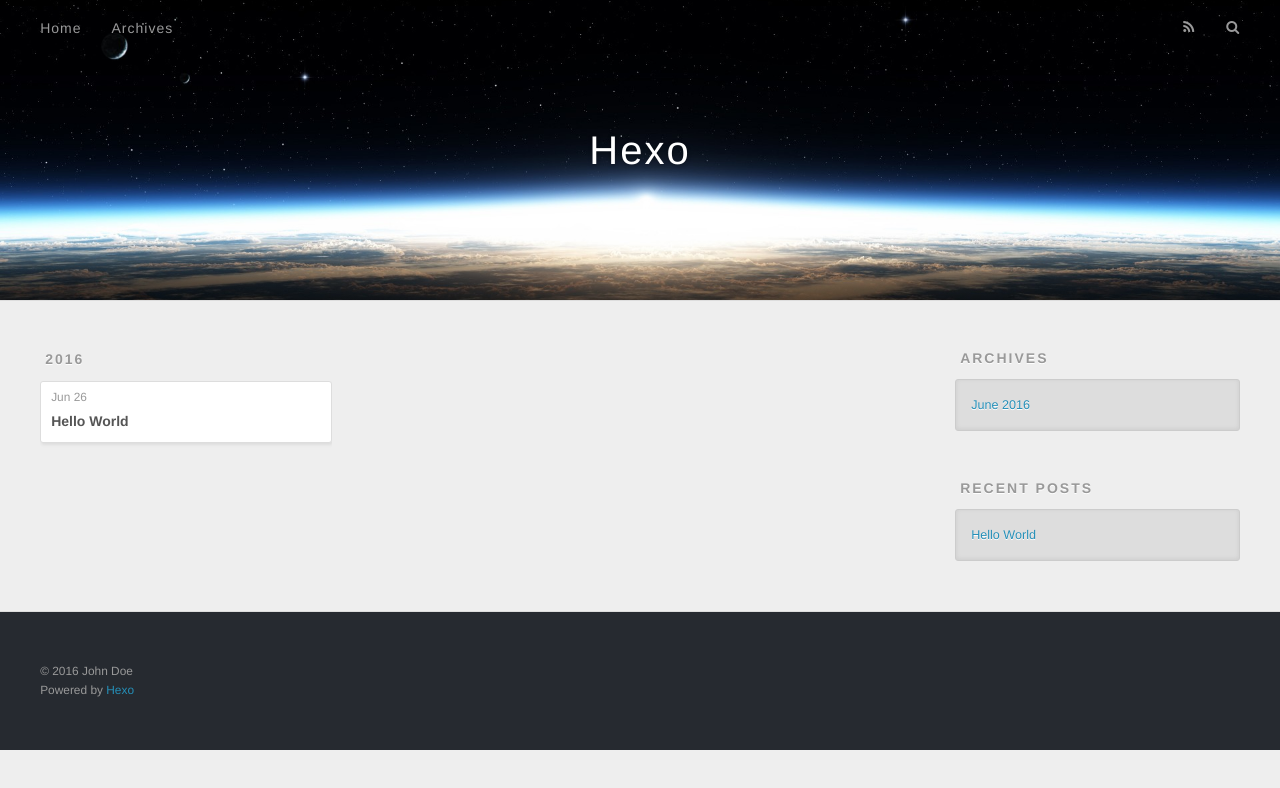
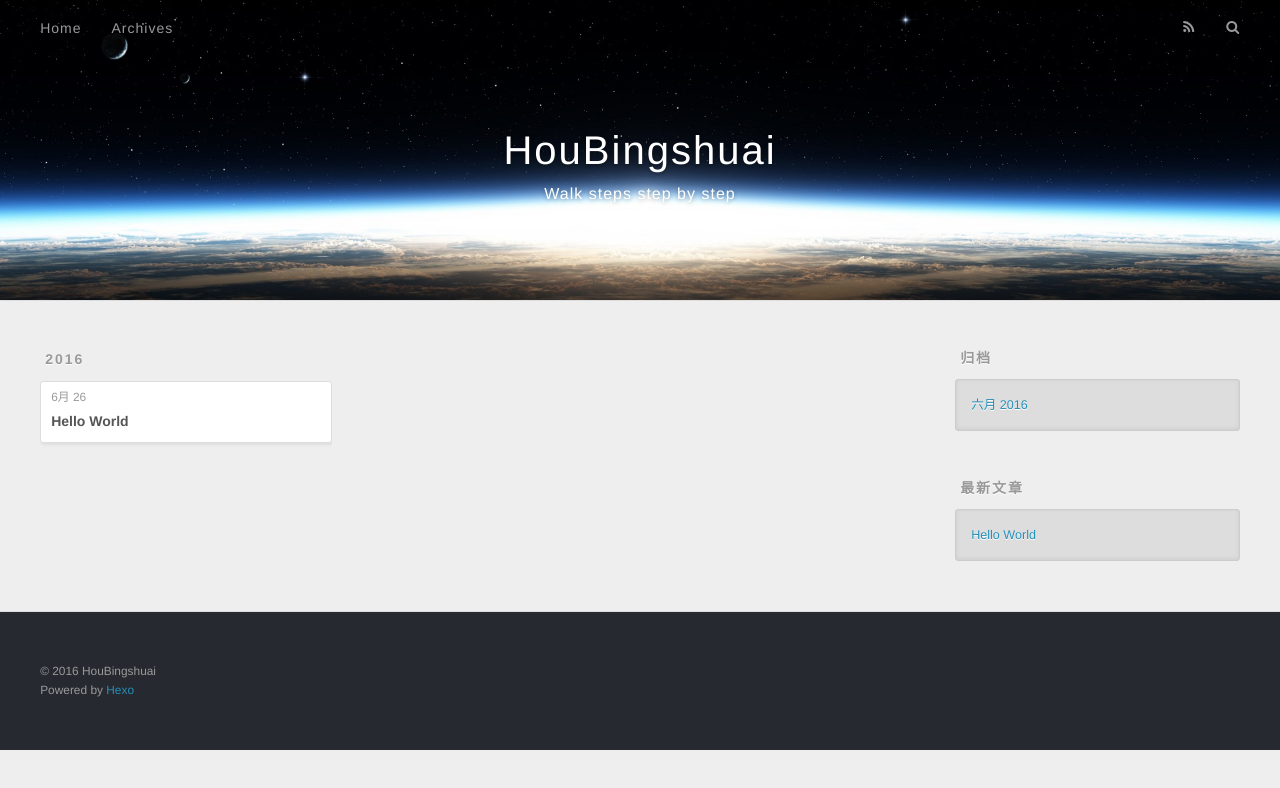
Before and after one commit to Billshuai/Billshuai.github.io, a plain HTML site: page archives/index.html in a window 1280 px wide. Drawn offline with nearby package versions, Linux system fonts and the light colour scheme.

Commit message:
Site updated: 2016-06-26 14:52:40

```diff
--- a/archives/index.html
+++ b/archives/index.html
@@ -3,19 +3,19 @@
 <head>
   <meta charset="utf-8">
 
-  <title>Archives | Hexo</title>
+  <title>归档 | HouBingshuai</title>
   <meta name="viewport" content="width=device-width, initial-scale=1, maximum-scale=1">
-  <meta name="description">
+  <meta name="description" content="android html">
 <meta property="og:type" content="website">
-<meta property="og:title" content="Hexo">
-<meta property="og:url" content="http://yoursite.com/archives/index.html">
-<meta property="og:site_name" content="Hexo">
-<meta property="og:description">
+<meta property="og:title" content="HouBingshuai">
+<meta property="og:url" content="http://houbingshuai.cn/archives/index.html">
+<meta property="og:site_name" content="HouBingshuai">
+<meta property="og:description" content="android html">
 <meta name="twitter:card" content="summary">
-<meta name="twitter:title" content="Hexo">
-<meta name="twitter:description">
+<meta name="twitter:title" content="HouBingshuai">
+<meta name="twitter:description" content="android html">
 
-    <link rel="alternate" href="/atom.xml" title="Hexo" type="application/atom+xml">
+    <link rel="alternate" href="/atom.xml" title="HouBingshuai" type="application/atom+xml">
 
 
     <link rel="icon" href="/favicon.png">
@@ -36,8 +36,12 @@
   <div id="header-outer" class="outer">
     <div id="header-title" class="inner">
       <h1 id="logo-wrap">
-        <a href="/" id="logo">Hexo</a>
+        <a href="/" id="logo">HouBingshuai</a>
       </h1>
+
+        <h2 id="subtitle-wrap">
+          <a href="/" id="subtitle">Walk steps step by step</a>
+        </h2>
 
     </div>
     <div id="header-inner" class="inner">
@@ -53,10 +57,10 @@
 
           <a id="nav-rss-link" class="nav-icon" href="/atom.xml" title="RSS Feed"></a>
 
-        <a id="nav-search-btn" class="nav-icon" title="Search"></a>
+        <a id="nav-search-btn" class="nav-icon" title="搜索"></a>
       </nav>
       <div id="search-form-wrap">
-        <form action="//google.com/search" method="get" accept-charset="UTF-8" class="search-form"><input type="search" name="q" results="0" class="search-form-input" placeholder="Search"><button type="submit" class="search-form-submit">&#xF002;</button><input type="hidden" name="sitesearch" value="http://yoursite.com"></form>
+        <form action="//google.com/search" method="get" accept-charset="UTF-8" class="search-form"><input type="search" name="q" results="0" class="search-form-input" placeholder="Search"><button type="submit" class="search-form-submit">&#xF002;</button><input type="hidden" name="sitesearch" value="http://houbingshuai.cn"></form>
       </div>
     </div>
   </div>
@@ -79,7 +83,7 @@
   <div class="archive-article-inner">
     <header class="archive-article-header">
       <a href="/2016/06/26/hello-world/" class="archive-article-date">
-  <time datetime="2016-06-26T05:50:32.892Z" itemprop="datePublished">Jun 26</time>
+  <time datetime="2016-06-26T05:50:32.892Z" itemprop="datePublished">6月 26</time>
 </a>
 
 
@@ -110,9 +114,9 @@
 
 
   <div class="widget-wrap">
-    <h3 class="widget-title">Archives</h3>
+    <h3 class="widget-title">归档</h3>
     <div class="widget">
-      <ul class="archive-list"><li class="archive-list-item"><a class="archive-list-link" href="/archives/2016/06/">June 2016</a></li></ul>
+      <ul class="archive-list"><li class="archive-list-item"><a class="archive-list-link" href="/archives/2016/06/">六月 2016</a></li></ul>
     </div>
   </div>
 
@@ -120,7 +124,7 @@
 
 
   <div class="widget-wrap">
-    <h3 class="widget-title">Recent Posts</h3>
+    <h3 class="widget-title">最新文章</h3>
     <div class="widget">
       <ul>
 
@@ -140,7 +144,7 @@
 
   <div class="outer">
     <div id="footer-info" class="inner">
-      &copy; 2016 John Doe<br>
+      &copy; 2016 HouBingshuai<br>
       Powered by <a href="http://hexo.io/" target="_blank">Hexo</a>
     </div>
   </div>
```
Also changed, not shown: 2016/06/26/hello-world/index.html (+16 -12 lines), archives/2016/06/index.html (+21 -17 lines), archives/2016/index.html (+21 -17 lines), index.html (+21 -17 lines), 1 other file.
